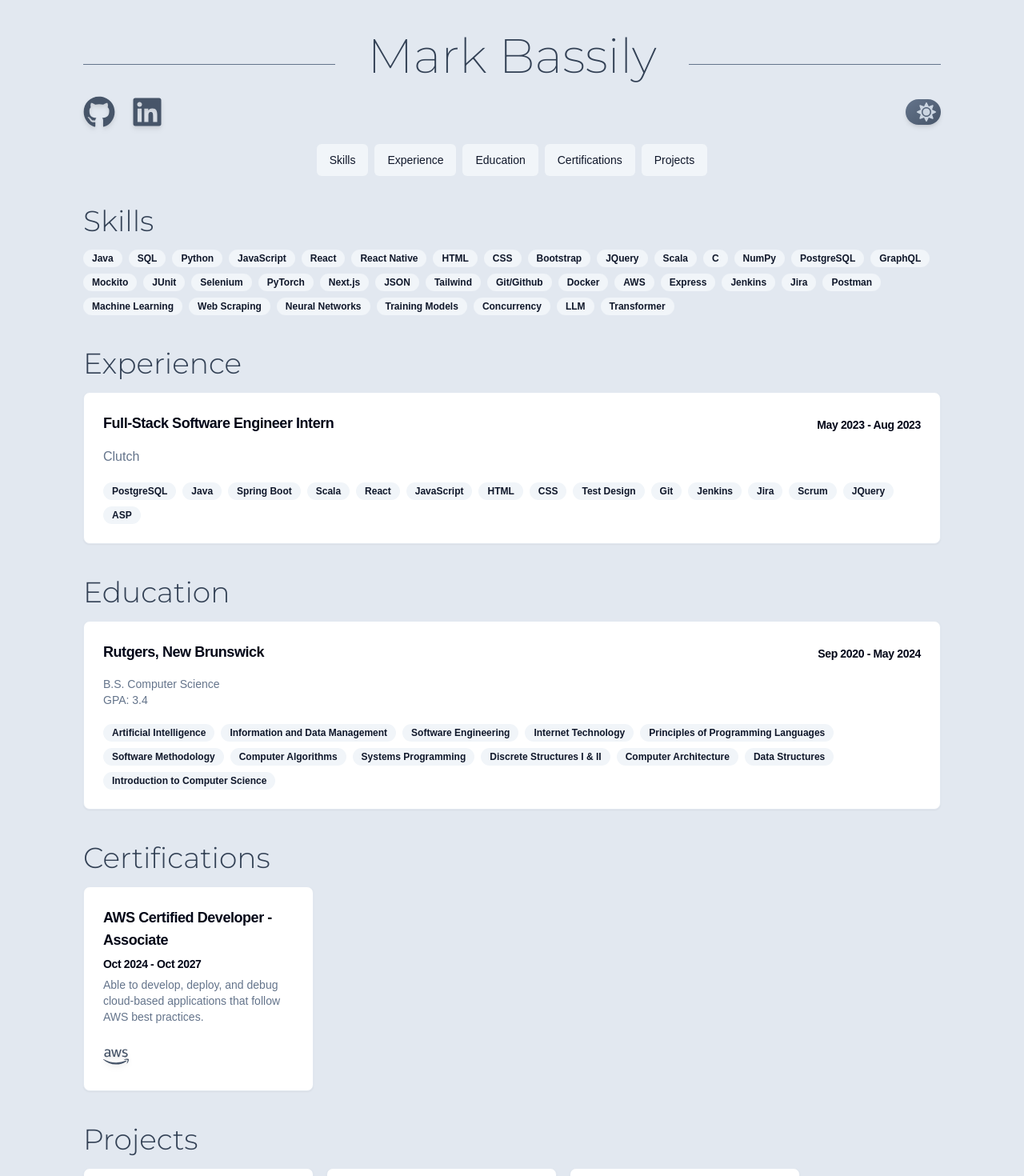
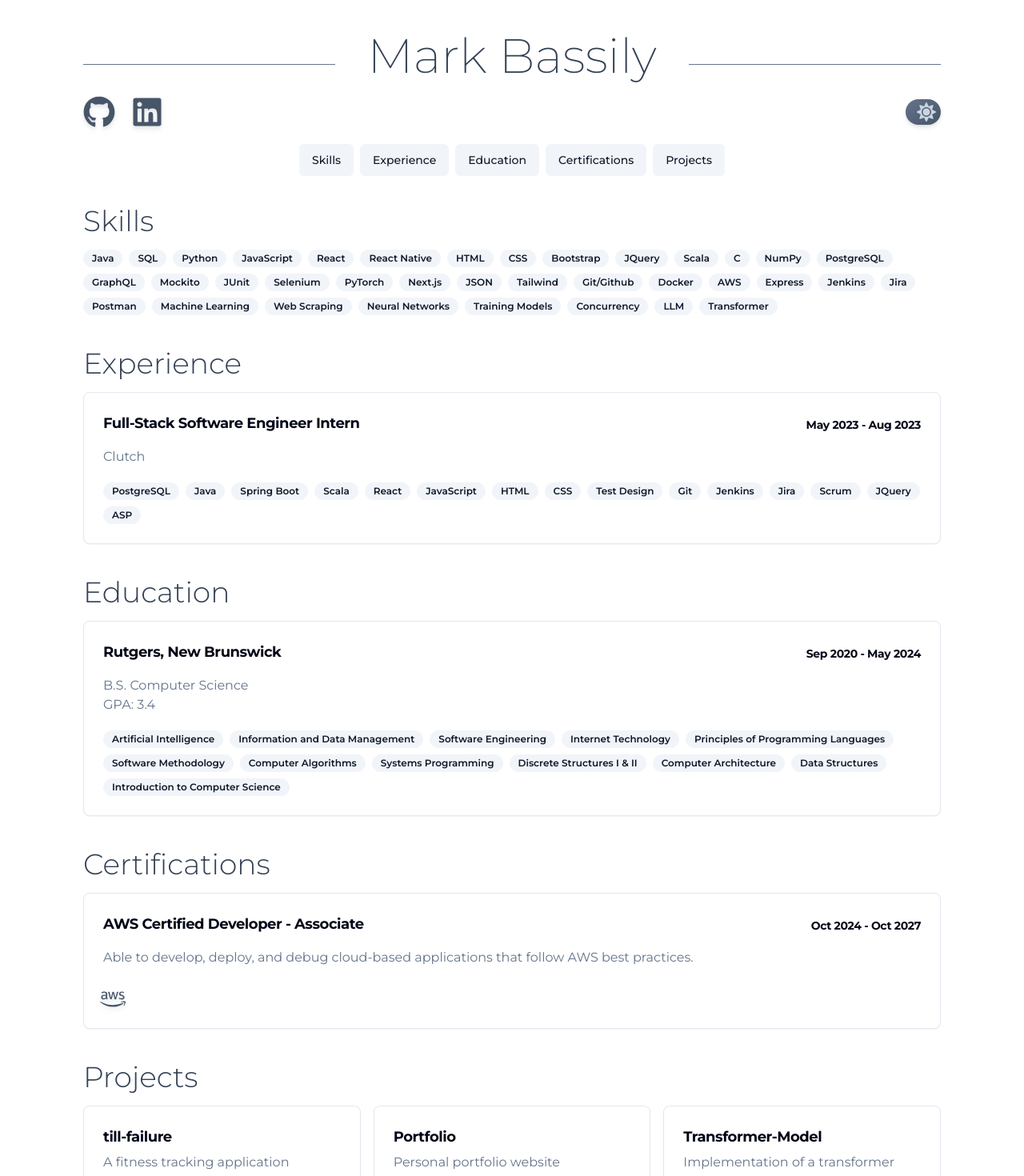
Before and after one commit to markb2575/portfolio, a Next.js app: page / in a window 1280 px wide. Shown: the top 1470 px of the page at 80% size. Built offline with nearby package versions, Linux system fonts and the light colour scheme.

Commit message:
added fade-in/out

```diff
--- a/src/app/globals.css
+++ b/src/app/globals.css
@@ -16,7 +16,7 @@ body {
 
 @layer components {
     .background {
-        @apply dark:bg-slate-900 bg-slate-200 transition-colors min-h-screen py-10 px-[5%];
+        @apply dark:bg-slate-900 bg-white transition-colors min-h-screen py-10 px-[5%];
     }
 
     .header {
@@ -40,7 +40,7 @@ body {
     }
 
     .gradient-bg {
-        @apply  dark:bg-gradient-to-br dark:from-slate-400 dark:to-slate-500 bg-gradient-to-br from-slate-500 to-slate-600
+        @apply dark:bg-gradient-to-br dark:from-slate-400 dark:to-slate-500 bg-gradient-to-br from-slate-500 to-slate-600
         hover:dark:bg-gradient-to-br hover:dark:from-slate-500 hover:dark:to-slate-500 hover:bg-gradient-to-br hover:from-slate-500 hover:to-slate-500
     }
 
@@ -48,5 +48,9 @@ body {
         @apply px-2 gradient-bg rounded-lg shadow-md font-montserrat font-normal dark:text-slate-800 text-slate-300 transition-colors text-lg cursor-default
     }
 
+    .fade-in {
+        @apply transition-opacity ease-in duration-200
+    }
+
 
 }
--- /dev/null
+++ b/src/app/hooks/useIsVisible.tsx
@@ -0,0 +1,41 @@
+import { useEffect } from 'react';
+
+function useIsVisible(refs: React.RefObject<HTMLElement>[]) {
+  useEffect(() => {
+    const observer = new IntersectionObserver((entries) => {
+      entries.forEach((entry) => {
+        if (entry.isIntersecting) {
+          console.log('Element is in viewport', entry.target.id);
+          // Add the 'opacity-100' class and remove 'opacity-0' when in view
+          entry.target.classList.add('opacity-100');
+          entry.target.classList.remove('opacity-0');
+        } else {
+          // Remove 'opacity-100' and add 'opacity-0' when out of view
+          entry.target.classList.add('opacity-0');
+          entry.target.classList.remove('opacity-100');
+        }
+      });
+    }, {
+      threshold: 0.1, // Trigger when 10% of the element is in view
+    });
+
+    // Observe each ref in the array
+    refs.forEach(ref => {
+      if (ref.current) {
+        observer.observe(ref.current);
+      }
+    });
+
+    // Cleanup the observer on unmount
+    return () => {
+      refs.forEach(ref => {
+        if (ref.current) {
+          observer.unobserve(ref.current);
+        }
+      });
+    };
+  }, [refs]);
+
+}
+
+export default useIsVisible;
--- a/src/app/page.tsx
+++ b/src/app/page.tsx
@@ -6,10 +6,10 @@ export default function Home() {
     const { darkTheme, isLoading, handleMode } = useDarkTheme();
     if (isLoading) return null;
     return (
-        <div>
+        <div className="font-montserrat">
             <TopArrow />
             <div className="background">
-                <Header darkTheme={darkTheme} handleMode={handleMode} />
+                <Header darkTheme={darkTheme} handleMode={handleMode}  />
                 <Body />
             </div>
         </div>
--- a/src/components/layout/body.tsx
+++ b/src/components/layout/body.tsx
@@ -2,6 +2,8 @@ import data from '../../app/data.json';
 import { Card, CardContent, CardDescription, CardHeader, CardTitle } from "@/components/ui/card"
 import { Badge } from "@/components/ui/badge"
 import { FaGithub, FaAws } from 'react-icons/fa';
+import useIsVisible from '@/app/hooks/useIsVisible';
+import { createRef } from 'react';
 type data = {
     skills: { "language/framework": string[]; "technology": string[], "additional": string[] };
     experiences: { title: string; company: string; details: string[]; start_date: string; end_date: string; }[];
@@ -9,13 +11,23 @@ type data = {
     projects: { name: string; url: string, skills: string[], description: string }[];
     certifications: { name: string; start_date: string; end_date: string; url: string, description: string }[];
 };
+
 export default function Body() {
+    const skillsRef = createRef<HTMLDivElement>();
+    const experienceRef = createRef<HTMLDivElement>();
+    const educationRef = createRef<HTMLDivElement>();
+    const certificationsRef = createRef<HTMLDivElement>();
+    const projectsRef = createRef<HTMLDivElement>();
+    useIsVisible([skillsRef, experienceRef, educationRef, certificationsRef, projectsRef]);
+
     return (
         <div className="px-10 flex flex-col">
 
             {/* Skills */}
-            <div id="skills-section" className='w-full'>
+            <div id="skills-section" ref={skillsRef} className='fade-in'>
+
                 <h2 className="section">Skills</h2>
+                <div className='w-full opacity-100' ref={skillsRef}>
                     <div className="flex flex-wrap gap-2 mb-6">
                         {data?.skills['language/framework'].map((skill, index) => (
                             <Badge key={index} variant="secondary">{skill}</Badge>
@@ -27,20 +39,23 @@ export default function Body() {
                             <Badge key={index} variant="secondary">{skill}</Badge>
                         ))}
                     </div>
+
+                </div>
             </div>
 
             {/* Experience */}
-            <h2 id="experience-section" className="section">Experience</h2>
+            <div id="experience-section" ref={experienceRef} className='fade-in'>
+                <h2 className="section">Experience</h2>
                 <div className="gap-4 mb-6">
                     {data?.experience.map((experience, index) => (
                         <Card key={index} className="h-full w-full">
                             <CardHeader className='justify-between w-full flex flex-row pb-4'>
                                 <CardTitle className="text-lg font-bold">{experience.title}</CardTitle>
-                            <CardTitle className='text-sm font-bold'>{experience.start_date} - {experience.end_date}</CardTitle>
+                                <CardTitle className='text-sm font-bold text-right'>{experience.start_date} - {experience.end_date}</CardTitle>
                             </CardHeader>
                             <CardContent>
                                 <CardDescription className='text-base'>{experience.company}</CardDescription>
-                            <div className="flex flex-wrap gap-2 mt-5">
+                                <div className="flex flex-wrap gap-2 mt-5 ">
                                     {data?.experience.map((item) =>
                                         item.details.map((detail, index) => (
                                             <Badge key={index} variant="secondary">{detail}</Badge>
@@ -51,23 +66,25 @@ export default function Body() {
                         </Card>
                     ))}
                 </div>
+            </div>
 
             {/* Education */}
-            <h2 id="education-section" className="section">Education</h2>
+            <div id="education-section" ref={educationRef} className='fade-in'>
+                <h2 className="section">Education</h2>
                 <div className="gap-4 mb-6">
                     {data?.education.map((item, index) => (
                         <Card key={index} className="h-full w-full">
                             <CardHeader className='justify-between w-full flex flex-row pb-4'>
                                 <CardTitle className="text-lg font-bold">{item.school}</CardTitle>
-                            <CardTitle className='text-sm font-bold'>{item.start_date} - {item.end_date}</CardTitle>
+                                <CardTitle className='text-sm font-bold text-right'>{item.start_date} - {item.end_date}</CardTitle>
                             </CardHeader>
                             <CardContent>
-                            <CardDescription>B.S. {item.major}</CardDescription>
-                            <CardDescription>GPA: {item.gpa}</CardDescription>
+                                <CardDescription className="text-base">B.S. {item.major}</CardDescription>
+                                <CardDescription className="text-base">GPA: {item.gpa}</CardDescription>
                                 <div className="flex flex-wrap gap-2 mt-5">
                                     {data?.education.map((item) =>
                                         item.courses.map((course, index) => (
-                                        <Badge key={index} variant="secondary">{course}</Badge>
+                                            <Badge key={index} variant="secondary" className="text-ellipsis max-w-xs hover:line-clamp-none line-clamp-1">{course}</Badge>
                                         ))
                                     )}
                                 </div>
@@ -75,35 +92,41 @@ export default function Body() {
                         </Card>
                     ))}
                 </div>
+            </div>
 
             {/* Certifications */}
-            <h2 id="certifications-section" className="section">Certifications</h2>
-            <div className="flex flex-wrap gap-4 mb-6">
+            <div id="certifications-section" ref={certificationsRef} className='fade-in'>
+                <h2 className="section">Certifications</h2>
+                <div className="gap-4 mb-6">
                     {data?.certifications.map((item, index) => (
-                    <Card key={index} className="flex flex-col w-72 h-64">
-                        <CardHeader>
+                        <Card key={index} className="h-full w-full">
+                            <CardHeader className='justify-between w-full flex flex-row pb-4'>
                                 <CardTitle className="text-lg font-bold">{item.name}</CardTitle>
-                            <CardTitle className='text-sm font-bold'>{item.start_date} - {item.end_date}</CardTitle>
-                            <CardDescription>{item.description}</CardDescription>
+                                <CardTitle className='text-sm font-bold'>
+                                    {item.start_date} - {item.end_date}
+                                </CardTitle>
                             </CardHeader>
-                        <CardContent>
-
-
-                            <FaAws className='dark:text-slate-300 text-slate-600 size-8 drop-shadow-md hover:text-slate-500 hover:dark:text-slate-500 cursor-pointer' onClick={() => window.location.href = item.url} />
+                            <CardContent className="flex-grow">
+                                <CardDescription className="text-base">{item.description}</CardDescription>
                             </CardContent>
+                            <FaAws
+                                className='mb-5 ml-5 dark:text-slate-300 text-slate-600 size-8 drop-shadow-md hover:text-slate-500 hover:dark:text-slate-500 cursor-pointer'
+                                onClick={() => window.location.href = item.url}
+                            />
                         </Card>
                     ))}
                 </div>
+            </div>
 
             {/* Projects */}
-            <div id="projects-section" className='w-full'>
+            <div id="projects-section" ref={projectsRef} className='fade-in'>
                 <h2 className="section">Projects</h2>
-                <div className="flex flex-wrap gap-4">
+                <div className='flex flex-wrap gap-4'>
                     {data?.projects.map((project, index) => (
-                        <Card key={index} className="flex flex-col w-72 h-64">
+                        <Card key={index} className="flex flex-col md:w-72 flex-grow h-72 w-full">
                             <CardHeader>
                                 <CardTitle className="text-lg font-bold">{project.name}</CardTitle>
-                                <CardDescription>{project.description}</CardDescription>
+                                <CardDescription className="text-base">{project.description}</CardDescription>
                             </CardHeader>
                             <CardContent className="flex-grow">
                                 <div className="flex flex-wrap gap-2">
--- a/src/components/layout/header.tsx
+++ b/src/components/layout/header.tsx
@@ -2,11 +2,15 @@
 import * as Switch from "@radix-ui/react-switch";
 import { FaMoon, FaSun, FaGithub, FaLinkedin } from 'react-icons/fa';
 import { Tab } from "@/components/layout";
+import useIsVisible from "@/app/hooks/useIsVisible";
+import { createRef } from "react";
 
 export default function Header({ darkTheme, handleMode }: { darkTheme: boolean, handleMode: () => void }) {
+    const ref = createRef<HTMLDivElement>();
+    useIsVisible([ref]);
 
     return (
-        <div>
+        <div id="header-section" className='fade-in' ref={ref}>
             <div className="header">
                 <div className="border-t flex-grow border-slate-500 mx-10"></div>
                 <h1 className="title mb-5">Mark Bassily</h1>
--- a/src/components/layout/tab.tsx
+++ b/src/components/layout/tab.tsx
@@ -18,7 +18,7 @@ export default function Tab() {
         }
     };
     return (
-        <div>
+
         <div className="flex flex-wrap gap-2 justify-center">
             <Button onClick={() => handleTabChange(0)} variant="secondary">Skills</Button>
             <Button onClick={() => handleTabChange(1)} variant="secondary">Experience</Button>
@@ -26,7 +26,7 @@ export default function Tab() {
             <Button onClick={() => handleTabChange(3)} variant="secondary">Certifications</Button>
             <Button onClick={() => handleTabChange(4)} variant="secondary">Projects</Button>
         </div>
-        </div>
+
 
     );
 }
```
Lines whose indentation alone changed are shown as unchanged.
